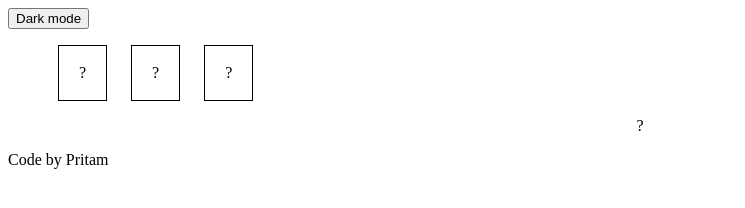
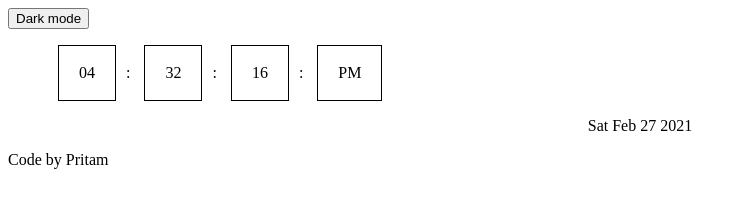
Before and after one commit to pritamkr1/clockinnew.github.io, a plain HTML site: page index.html in a window 1280 px wide. Shown: the whole page, without its empty margins (0-745 px from the left). Drawn offline with Linux system fonts and the light colour scheme.

Commit message:
clock javascript code added to work

```diff
--- a/index.html
+++ b/index.html
@@ -2,7 +2,7 @@
 <html lang="en">
     <head>
         <meta charset="UTF-8">
-        <meta name="viewport" content="width=deive-width, initial-scale=1.0">
+        <meta name="viewport" content="width=device-width, initial-scale=1.0">
         <meta name="author" contet="Pritam kumar">
         <title>Clock - Home</title>
         <link rel="stylesheet" href="style.css">
@@ -14,9 +14,10 @@
         <main>
         <div class="clock-container">
             <ul>
-                <li class="box hour">?</li>
-                <li class="box minitue">?</li>
-                <li class="box second">?</li>
+                <li class="box hour">?</li><span>:</span>
+                <li class="box minitue">?</li><span>:</span>
+                <li class="box second">?</li><span>:</span>
+                <li class="box formate">?</li>
             </ul>
             <p class="show-date" style="text-align: center;">?</p>
         </div>
--- a/script.js
+++ b/script.js
@@ -1,4 +1,35 @@
-var h = document.querySelector('.hour');
-var m = document.querySelector('.minitue');
-var s = document.querySelector('.second');
-var d = document.querySelector('.show-date');
+var hour = document.querySelector('.hour');
+var mini = document.querySelector('.minitue');
+var sec = document.querySelector('.second');
+var date = document.querySelector('.show-date');
+var session = document.querySelector('.formate');
+
+function showTime(){
+    var d = new Date();
+    var getHour = d.getHours();
+    var getMini = d.getMinutes();
+    var getSec = d.getSeconds();
+    var period = 'AM'
+   // in formate of 12 hour clock
+    if(getHour == 0){
+        getHour = 12;
+        period = "AM"
+    }
+    if(getHour > 12){
+        getHour = getHour - 12;
+        period = 'PM';
+    }
+
+    getSec = getSec < 10 ? "0" + getSec : getSec
+    getHour = getHour < 10 ? "0" + getHour : getHour
+    getMini = getMini < 10 ? "0" + getMini : getMini
+
+    session.innerHTML = period;
+    hour.innerHTML = getHour;
+    mini.innerHTML = getMini;
+    sec.innerHTML = getSec;
+    setTimeout(showTime, 1000);
+    date.innerHTML = d.toDateString();
+}
+
+showTime();
```
